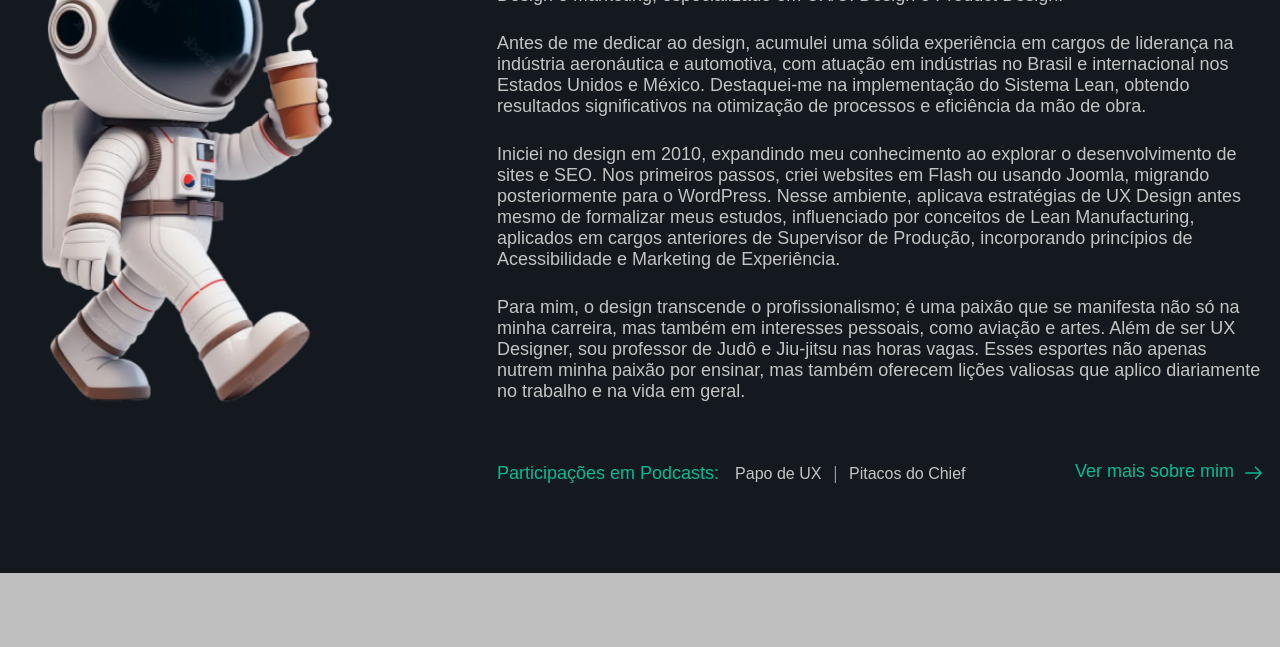
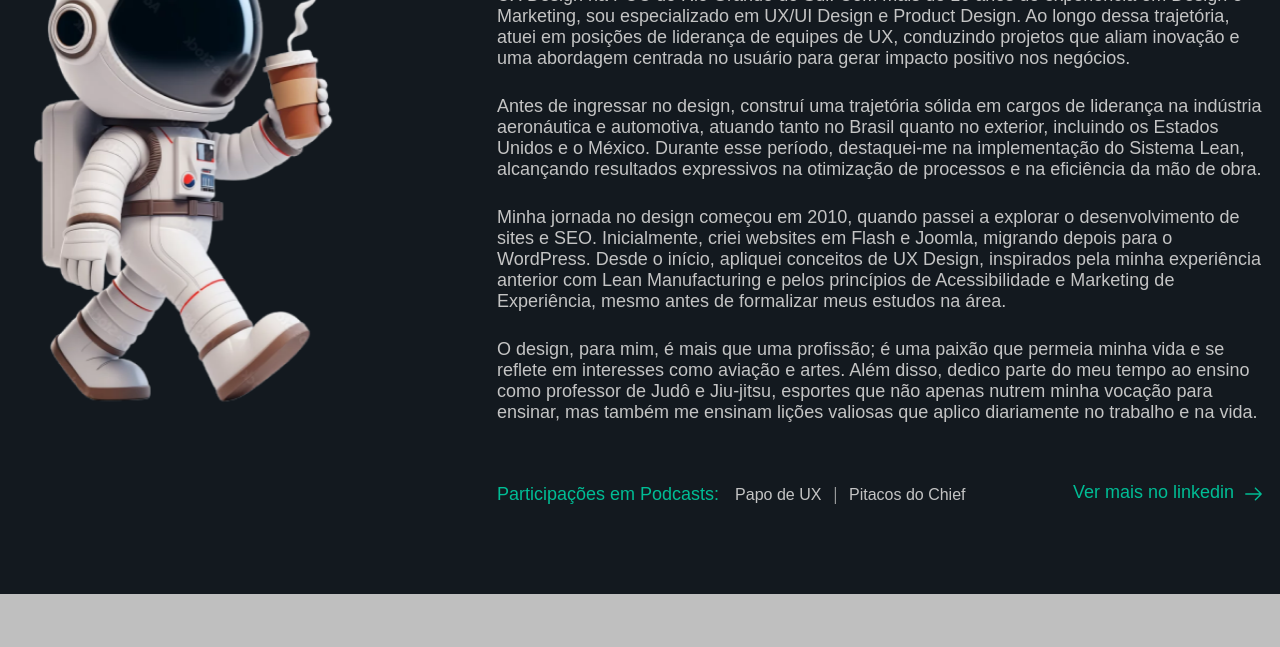
Before and after one commit to alvirgil/andre.virgilio, a plain HTML site: page index.html in a window 1280 px wide. Shown: the part 1450-2097 px from the top of the page. Drawn offline with nearby package versions, Linux system fonts and the light colour scheme; a web font is replaced by a local one.

Commit message:
atualizaçao texto sobre

```diff
--- a/index.html
+++ b/index.html
@@ -129,35 +129,38 @@
         <div class="right">
           <h2>Minha<br />jornada</h2>
           <p>
-            Olá, meu nome é <strong>André Virgilio</strong> sou um profissional
-            com mais de 10 anos de experiência em Design e Marketing,
-            especializado em UX/UI Design e Product Design.
+            Olá, meu nome é <span>André Virgilio</span>. Sou formado em Design e
+            atualmente curso Pós-graduação em UX Design na PUC do Rio Grande do
+            Sul. Com mais de 10 anos de experiência em Design e Marketing, sou
+            especializado em UX/UI Design e Product Design. Ao longo dessa
+            trajetória, atuei em posições de liderança de equipes de UX,
+            conduzindo projetos que aliam inovação e uma abordagem centrada no
+            usuário para gerar impacto positivo nos negócios.
           </p>
           <p>
-            Antes de me dedicar ao design, acumulei uma sólida experiência em
-            cargos de liderança na indústria aeronáutica e automotiva, com
-            atuação em indústrias no Brasil e internacional nos Estados Unidos e
-            México. Destaquei-me na implementação do Sistema Lean, obtendo
-            resultados significativos na otimização de processos e eficiência da
-            mão de obra.
+            Antes de ingressar no design, construí uma trajetória sólida em
+            cargos de liderança na indústria aeronáutica e automotiva, atuando
+            tanto no Brasil quanto no exterior, incluindo os Estados Unidos e o
+            México. Durante esse período, destaquei-me na implementação do
+            Sistema Lean, alcançando resultados expressivos na otimização de
+            processos e na eficiência da mão de obra.
           </p>
           <p>
-            Iniciei no design em 2010, expandindo meu conhecimento ao explorar o
-            desenvolvimento de sites e SEO. Nos primeiros passos, criei websites
-            em Flash ou usando Joomla, migrando posteriormente para o WordPress.
-            Nesse ambiente, aplicava estratégias de UX Design antes mesmo de
-            formalizar meus estudos, influenciado por conceitos de Lean
-            Manufacturing, aplicados em cargos anteriores de Supervisor de
-            Produção, incorporando princípios de Acessibilidade e Marketing de
-            Experiência.
+            Minha jornada no design começou em 2010, quando passei a explorar o
+            desenvolvimento de sites e SEO. Inicialmente, criei websites em
+            Flash e Joomla, migrando depois para o WordPress. Desde o início,
+            apliquei conceitos de UX Design, inspirados pela minha experiência
+            anterior com Lean Manufacturing e pelos princípios de Acessibilidade
+            e Marketing de Experiência, mesmo antes de formalizar meus estudos
+            na área.
           </p>
           <p>
-            Para mim, o design transcende o profissionalismo; é uma paixão que
-            se manifesta não só na minha carreira, mas também em interesses
-            pessoais, como aviação e artes. Além de ser UX Designer, sou
-            professor de Judô e Jiu-jitsu nas horas vagas. Esses esportes não
-            apenas nutrem minha paixão por ensinar, mas também oferecem lições
-            valiosas que aplico diariamente no trabalho e na vida em geral.
+            O design, para mim, é mais que uma profissão; é uma paixão que
+            permeia minha vida e se reflete em interesses como aviação e artes.
+            Além disso, dedico parte do meu tempo ao ensino como professor de
+            Judô e Jiu-jitsu, esportes que não apenas nutrem minha vocação para
+            ensinar, mas também me ensinam lições valiosas que aplico
+            diariamente no trabalho e na vida.
           </p>
           <div class="links">
             <div class="podcasts">
@@ -180,7 +183,7 @@
             <div class="ver-mais">
               <a href="#">
                 <span
-                  >Ver mais sobre mim
+                  >Ver mais no linkedin
                   <img src="img/arrow-right.svg" class="arrow" alt=""
                 /></span>
               </a>
@@ -519,9 +522,8 @@
         <div class="info">
           <div class="text">
             <p>
-              Clique nos links aos lados para falar comigo, conhecer minhas
-              redes sociais, ver meu portfólio no Behance ou meu currículo no
-              linkedin
+              Clique nos links ao lado para falar comigo, conhecer minhas redes
+              sociais, ver meu portfólio no Behance ou meu currículo no linkedin
             </p>
           </div>
           <div class="social">
```
